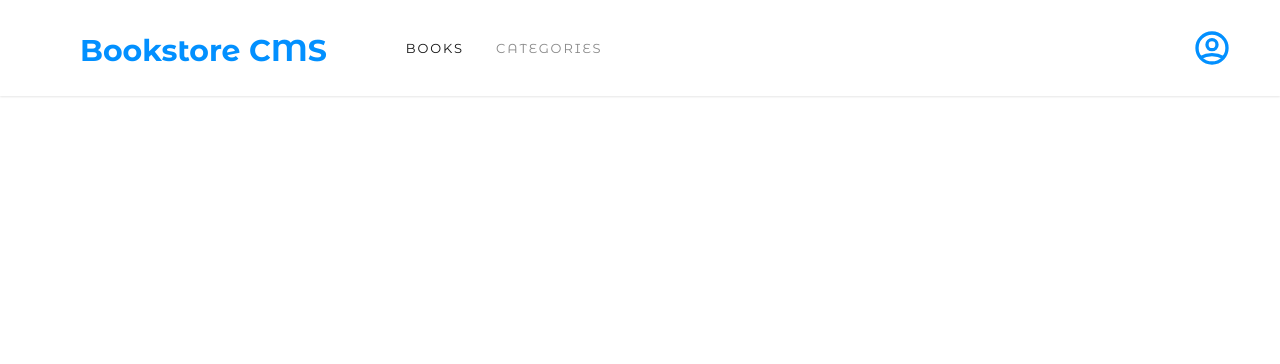
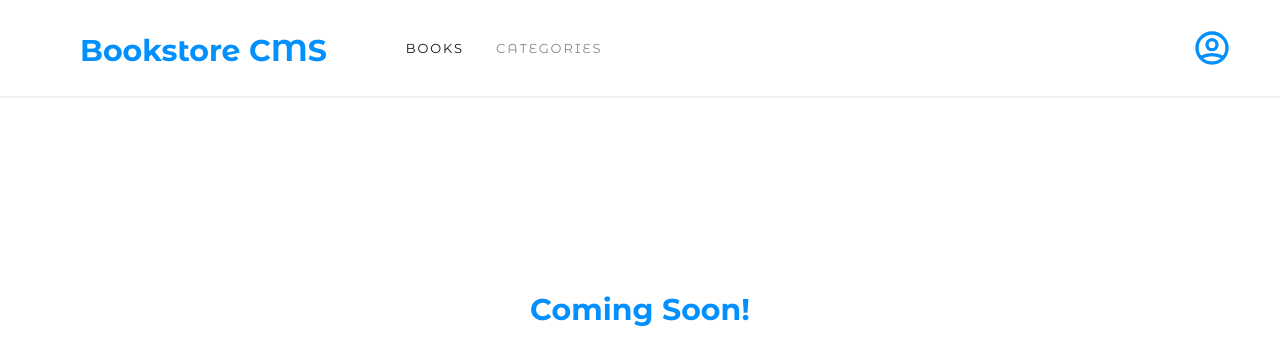
Before and after one commit to 10-menachi/book-store, a React (Create React App) app: page /categories in a window 1280 px wide. Shown: the top 364 px of the page. Built offline with nearby package versions, Linux system fonts and the light colour scheme.

Commit message:
Created categories page

```diff
--- a/src/App.css
+++ b/src/App.css
@@ -65,3 +65,25 @@
   font-size: 2.5rem;
   color: #0290ff;
 }
+
+.categories-div {
+  display: flex;
+  align-items: center;
+  justify-content: center;
+  width: 100%;
+  height: 100%;
+  margin: 23% 0;
+  padding: 0;
+}
+
+.coming-soon {
+  font-size: 1.875rem;
+  font-weight: bold;
+  font-stretch: normal;
+  font-style: normal;
+  line-height: normal;
+  letter-spacing: normal;
+  color: #0290ff;
+  text-align: center;
+  margin: auto;
+}
--- a/src/components/BookStore.jsx
+++ b/src/components/BookStore.jsx
@@ -1,10 +1,18 @@
+/* eslint-disable import/no-extraneous-dependencies */
 import React from 'react';
+import { Route, Routes } from 'react-router-dom';
+import Books from './Books';
+import Categories from './Categories';
 import NavBar from './NavBar';
 
 const BookStore = () => (
-  <div>
+  <>
     <NavBar />
-  </div>
+    <Routes>
+      <Route path="/" element={<Books />} />
+      <Route path="/categories" element={<Categories />} />
+    </Routes>
+  </>
 );
 
 export default BookStore;
--- /dev/null
+++ b/src/components/Books.jsx
@@ -0,0 +1,4 @@
+import React from 'react';
+
+const Books = () => <div>Books</div>;
+export default Books;
--- /dev/null
+++ b/src/components/Categories.jsx
@@ -0,0 +1,9 @@
+import React from 'react';
+
+const Categories = () => (
+  <div className="categories-div">
+    <p className="coming-soon">Coming Soon!</p>
+  </div>
+);
+
+export default Categories;
```
